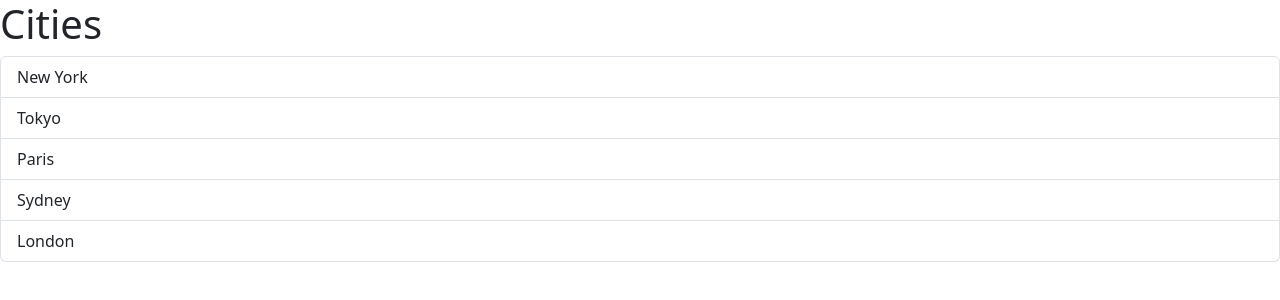
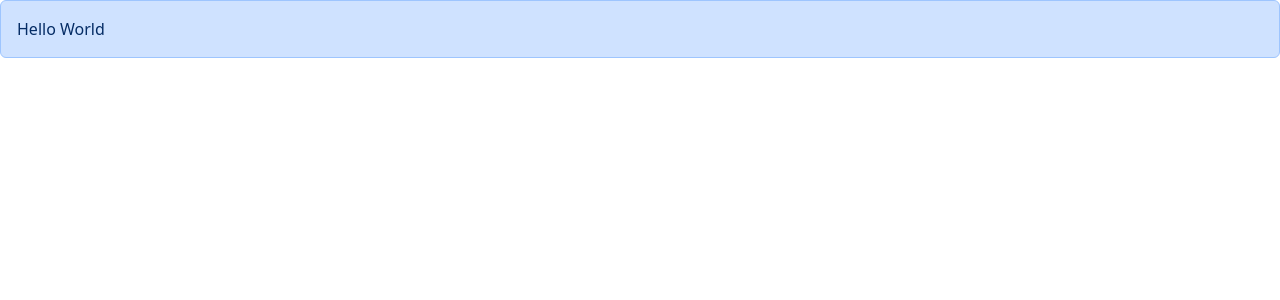
Before and after one commit to Tmicrd/React18, a React (Vite) app: page / in a window 1280 px wide. Shown: the top 300 px of the page. Built offline with nearby package versions, Linux system fonts and the light colour scheme.

Commit message:
passing children

```diff
--- a/src/App.tsx
+++ b/src/App.tsx
@@ -1,19 +1,11 @@
-import ListGroup from "./components/ListGroup";
+import Alert from "./components/Alert";
 
 function App() {
-  const items = ["New York", "Tokyo", "Paris", "Sydney", "London"];
-
-  const handleSelectItem = (item: string) => {
-    console.log(`Selected item: ${item}`);
-  };
-
   return (
     <>
-      <ListGroup
-        items={items}
-        heading="Cities"
-        onSelectItem={handleSelectItem}
-      />
+      <Alert>
+        Hello <span>World</span>
+      </Alert>
     </>
   );
 }
--- /dev/null
+++ b/src/components/Alert.tsx
@@ -0,0 +1,15 @@
+import { ReactNode } from "react";
+
+interface Props {
+  children: ReactNode;
+}
+
+const Alert = ({ children }: Props) => {
+  return (
+    <div className="alert alert-primary" role="alert">
+      {children}
+    </div>
+  );
+};
+
+export default Alert;
```
